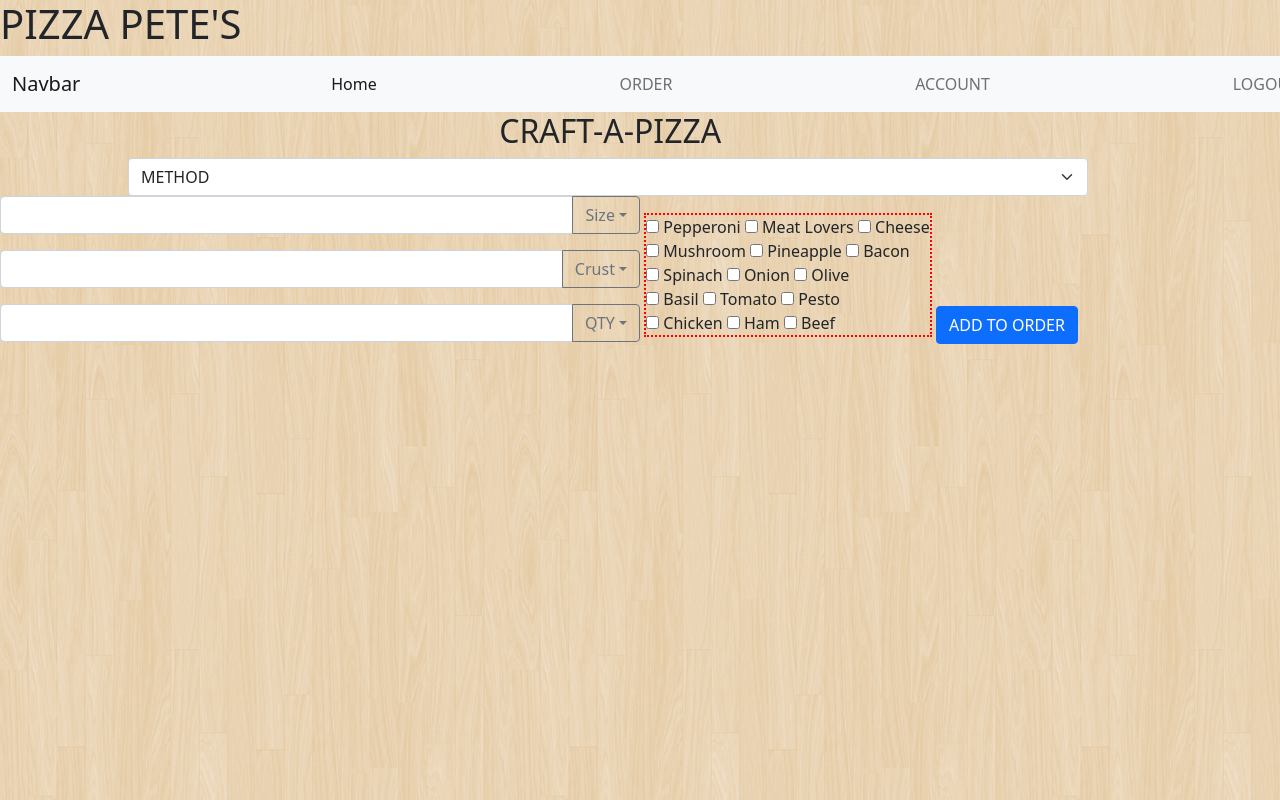
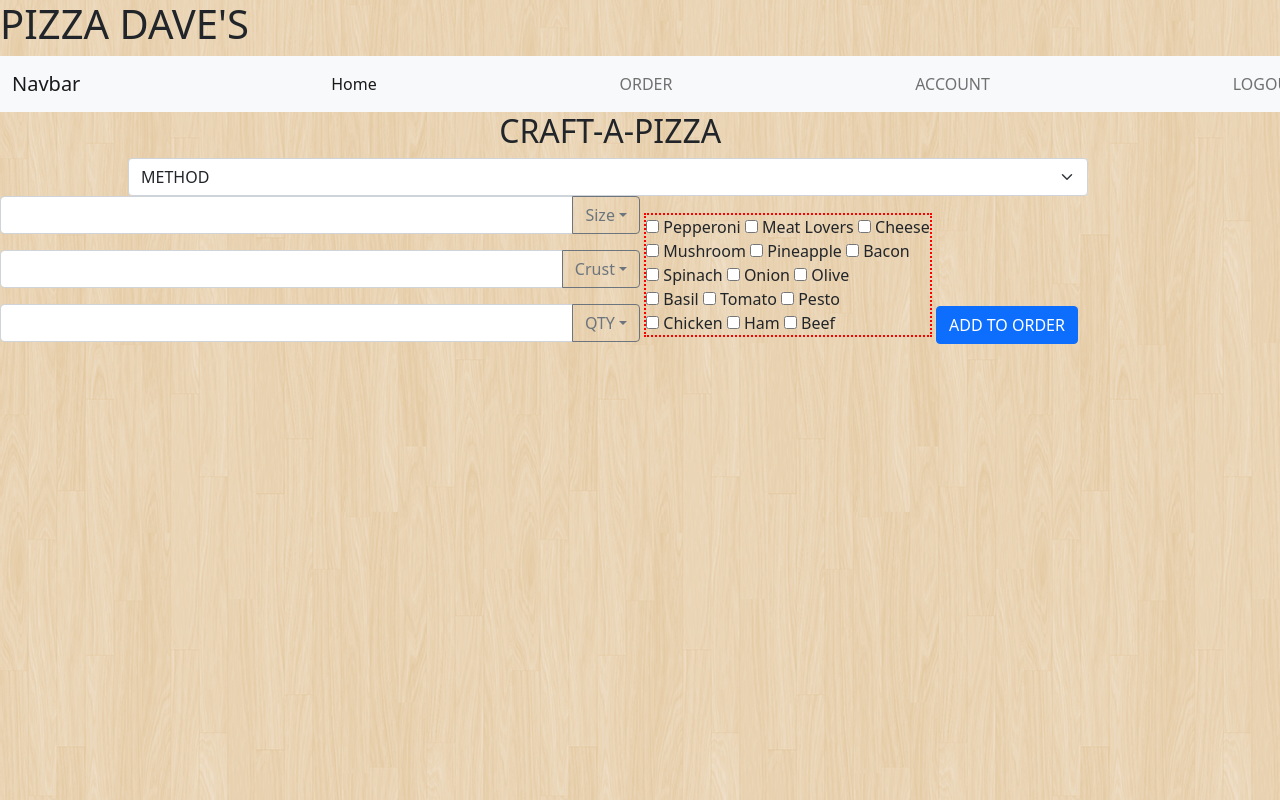
Before and after one commit to Justin-Carmichael/Wireframe, a plain HTML site: page PizzaTime/CraftPizza.html in a window 1280 px wide. Shown: the top 800 px of the page. Drawn offline with nearby package versions, Linux system fonts and the light colour scheme.

Commit message:
Updated Header on CraftPizza.html

```diff
--- a/PizzaTime/CraftPizza.html
+++ b/PizzaTime/CraftPizza.html
@@ -10,7 +10,8 @@
 </head>
 <body>
     <div id="header">
-        <h1>PIZZA PETE'S</h1>
+      <!--David Made Change-->
+        <h1>PIZZA DAVE'S</h1>
         <!-- Start of navbar(getbootstrap.com/navbar(NAV SECTION)) -->
         <nav class="navbar navbar-expand-lg navbar-light bg-light">
             <div class="container-fluid">
```
